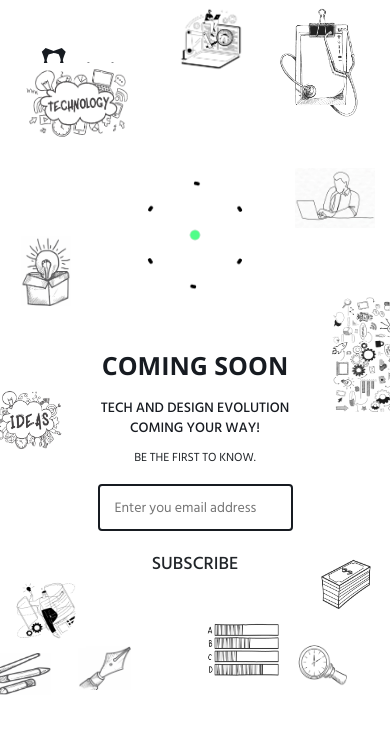
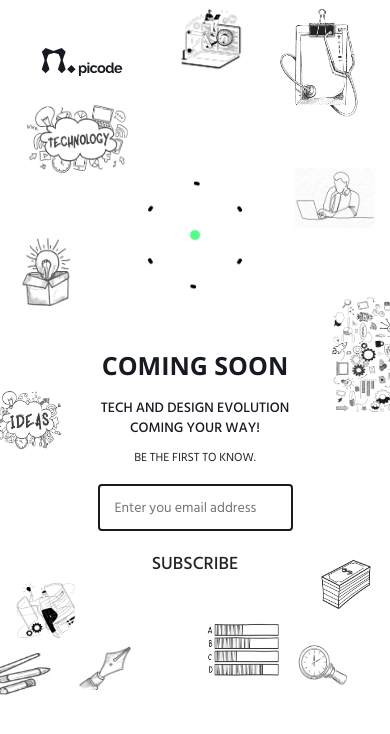
Before and after one commit to PiCode-internal/picode-comingsoon-frontend, a React (Create React App) app: page /commingsoon2 in a window 390 px wide. Shown: the top 734 px of the page. Built offline with nearby package versions, Linux system fonts and the light colour scheme.

Commit message:
make some changes in css

```diff
--- a/src/css/comingsoon2.css
+++ b/src/css/comingsoon2.css
@@ -1321,7 +1321,8 @@ margin: 0 auto;
 }
   .technology_div{
     left: -57%;
-    transform: translateY(-295px);
+    transform: translateY(-259px);
+
   }
   .doller{
     width: 50px;
```
